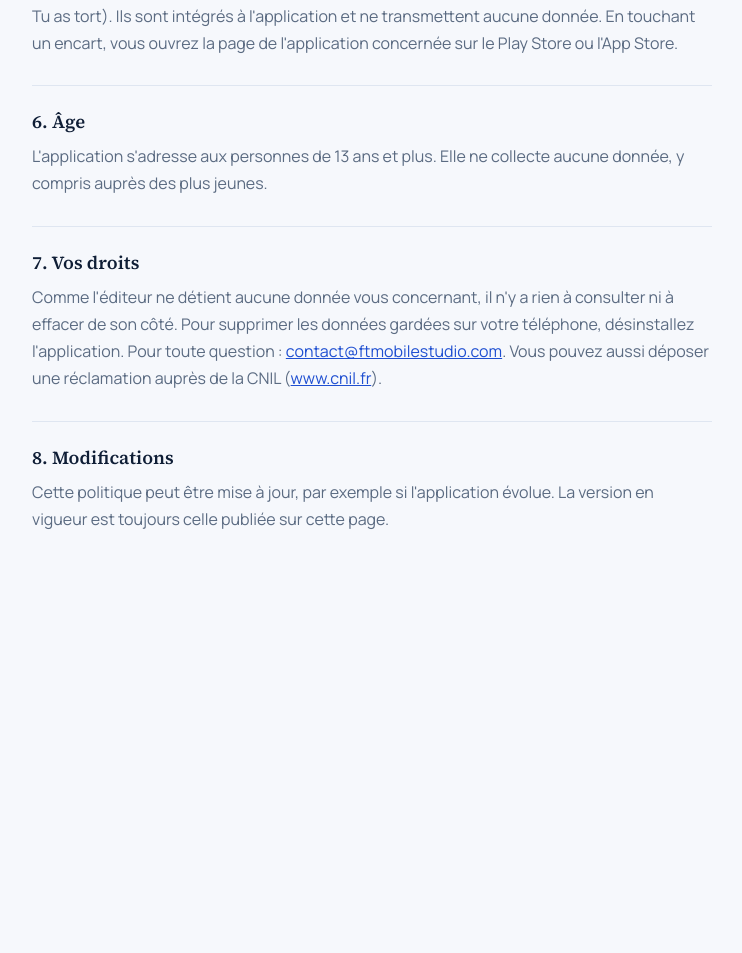
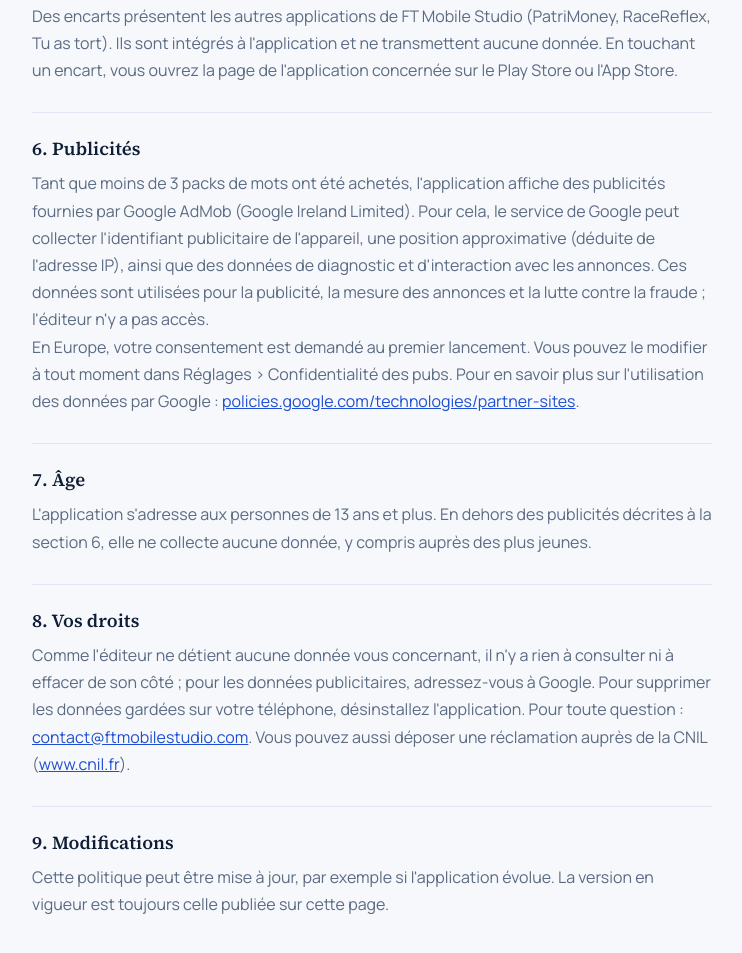
Before and after one commit to FTMOBILESTUDIO/FT-MobileStudio, a plain HTML site: page woolf/confidentialite.html in a window 1280 px wide. Shown: the part 1123-2076 px from the top of the page, without its empty margins (268-1010 px from the left). Before the commit the page ends 1712 px from the top, so only its background shows below. Drawn offline with Linux system fonts and the light colour scheme.

Commit message:
Woolf : politique de confidentialité avec AdMob

```diff
--- a/woolf/confidentialite.html
+++ b/woolf/confidentialite.html
@@ -23,10 +23,10 @@ a{color:var(--accent)}
 <main>
   <a href="../">← FT Mobile Studio</a>
   <h1>Politique de confidentialité de WOOLF</h1>
-  <p>En vigueur au 25 novembre 2026. S'applique à l'application WOOLF — L'imposteur dans la bergerie.</p>
+  <p>En vigueur au 27 novembre 2026. S'applique à l'application WOOLF — L'imposteur dans la bergerie.</p>
 
   <h2>1. En bref</h2>
-  <p>WOOLF est un jeu d'ambiance qui se joue sur un seul téléphone, sans compte et sans connexion. L'éditeur ne collecte, ne reçoit et ne vend aucune donnée personnelle. L'application ne contient ni outil de mesure d'audience, ni suivi, ni régie publicitaire tierce.</p>
+  <p>WOOLF est un jeu d'ambiance qui se joue sur un seul téléphone, sans compte et sans connexion. L'éditeur ne collecte, ne reçoit et ne vend aucune donnée personnelle. L'application affiche des publicités fournies par Google AdMob (voir section 6) ; en dehors de ce service, elle ne contient ni outil de mesure d'audience, ni suivi.</p>
 
   <h2>2. Responsable du traitement</h2>
   <p>TELINGE, entrepreneur individuel (EI), exerçant sous l'enseigne FT Mobile Studio, 72 Traverse Parangon, 13008 Marseille, France. SIRET 109 037 663 00019.<br>
@@ -41,13 +41,17 @@ a{color:var(--accent)}
   <h2>5. Présentation des autres applications de l'éditeur</h2>
   <p>Des encarts présentent les autres applications de FT Mobile Studio (PatriMoney, RaceReflex, Tu as tort). Ils sont intégrés à l'application et ne transmettent aucune donnée. En touchant un encart, vous ouvrez la page de l'application concernée sur le Play Store ou l'App Store.</p>
 
-  <h2>6. Âge</h2>
-  <p>L'application s'adresse aux personnes de 13 ans et plus. Elle ne collecte aucune donnée, y compris auprès des plus jeunes.</p>
+  <h2>6. Publicités</h2>
+  <p>Tant que moins de 3 packs de mots ont été achetés, l'application affiche des publicités fournies par Google AdMob (Google Ireland Limited). Pour cela, le service de Google peut collecter l'identifiant publicitaire de l'appareil, une position approximative (déduite de l'adresse IP), ainsi que des données de diagnostic et d'interaction avec les annonces. Ces données sont utilisées pour la publicité, la mesure des annonces et la lutte contre la fraude ; l'éditeur n'y a pas accès.</p>
+  <p>En Europe, votre consentement est demandé au premier lancement. Vous pouvez le modifier à tout moment dans Réglages &gt; Confidentialité des pubs. Pour en savoir plus sur l'utilisation des données par Google : <a href="https://policies.google.com/technologies/partner-sites">policies.google.com/technologies/partner-sites</a>.</p>
 
-  <h2>7. Vos droits</h2>
-  <p>Comme l'éditeur ne détient aucune donnée vous concernant, il n'y a rien à consulter ni à effacer de son côté. Pour supprimer les données gardées sur votre téléphone, désinstallez l'application. Pour toute question : <a href="mailto:contact@ftmobilestudio.com">contact@ftmobilestudio.com</a>. Vous pouvez aussi déposer une réclamation auprès de la CNIL (<a href="https://www.cnil.fr">www.cnil.fr</a>).</p>
+  <h2>7. Âge</h2>
+  <p>L'application s'adresse aux personnes de 13 ans et plus. En dehors des publicités décrites à la section 6, elle ne collecte aucune donnée, y compris auprès des plus jeunes.</p>
 
-  <h2>8. Modifications</h2>
+  <h2>8. Vos droits</h2>
+  <p>Comme l'éditeur ne détient aucune donnée vous concernant, il n'y a rien à consulter ni à effacer de son côté ; pour les données publicitaires, adressez-vous à Google. Pour supprimer les données gardées sur votre téléphone, désinstallez l'application. Pour toute question : <a href="mailto:contact@ftmobilestudio.com">contact@ftmobilestudio.com</a>. Vous pouvez aussi déposer une réclamation auprès de la CNIL (<a href="https://www.cnil.fr">www.cnil.fr</a>).</p>
+
+  <h2>9. Modifications</h2>
   <p>Cette politique peut être mise à jour, par exemple si l'application évolue. La version en vigueur est toujours celle publiée sur cette page.</p>
 </main>
 </body>
```
